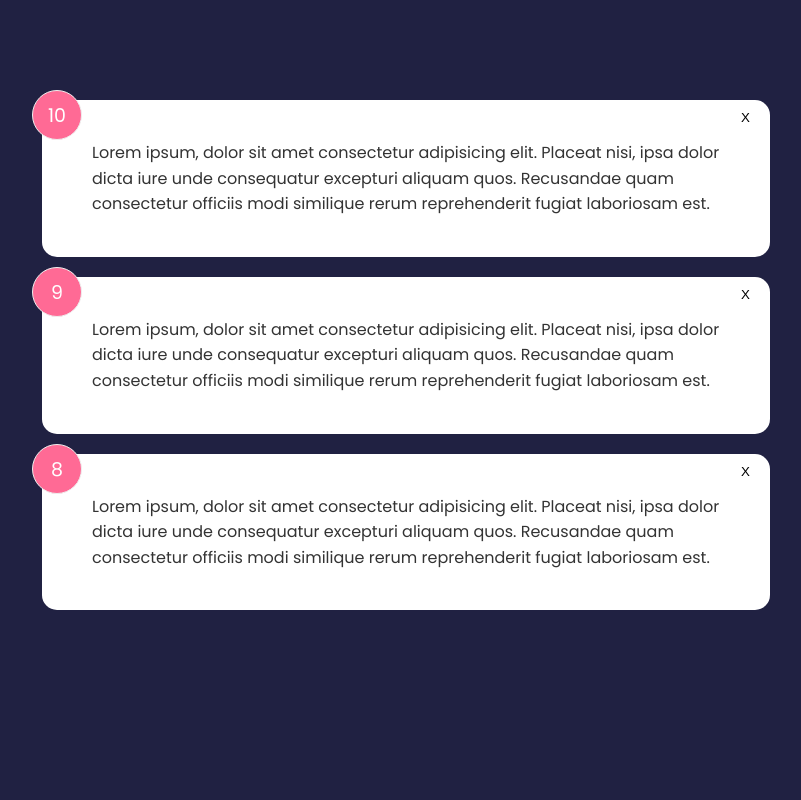
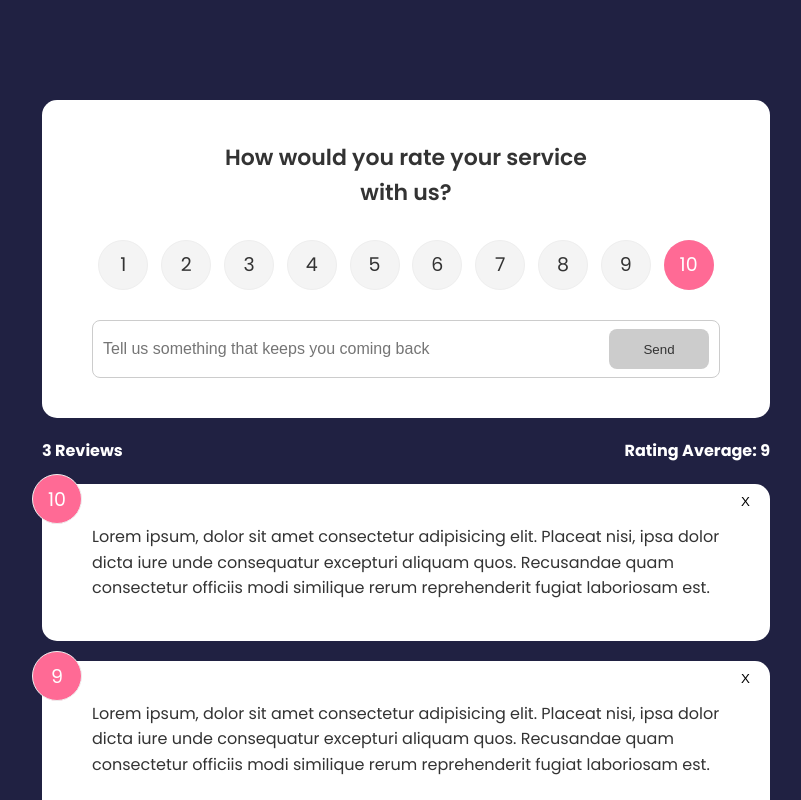
Before and after one commit to rohald89/svelte-feedback-app, a Svelte app: page / in a window 1280 px wide. Shown: the top 800 px of the page, without its empty margins (234-1035 px from the left). Built offline with nearby package versions, Linux system fonts and the light colour scheme.

Commit message:
created the form, stats and RatingSelect components

```diff
--- a/src/App.svelte
+++ b/src/App.svelte
@@ -1,6 +1,7 @@
 <script>
+  import FeedbackForm from "./components/FeedbackForm.svelte";
   import FeedbackList from "./components/Feedbacklist.svelte";
-
+  import FeedbackStats from "./components/FeedbackStats.svelte";
   let feedback = [
     {
       id: 1,
@@ -19,6 +20,10 @@
     },
   ];
 
+  $: count = feedback.length;
+  $: average =
+    feedback.reduce((acc, curr) => acc + curr.rating, 0) / feedback.length;
+
   const deleteFeedback = (e) => {
     const itemId = e.detail;
 
@@ -27,6 +32,8 @@
 </script>
 
 <main class="container">
+  <FeedbackForm />
+  <FeedbackStats {count} {average} />
   <FeedbackList {feedback} on:delete-feedback={deleteFeedback} />
 </main>
 
--- /dev/null
+++ b/src/components/Button.svelte
@@ -0,0 +1,45 @@
+<script>
+  export let style = "primary";
+  export let type = "button";
+  export let disabled = false;
+</script>
+
+<button {type} {disabled} class={style}>
+  <slot />
+</button>
+
+<style>
+  button {
+    color: #fff;
+    border: 0;
+    border-radius: 8px;
+    color: #fff;
+    width: 100px;
+    height: 40px;
+    cursor: pointer;
+  }
+
+  .primary {
+    background-color: #202142;
+  }
+
+  .secondary {
+    background: #ff6a95;
+  }
+
+  button:hover {
+    transform: scale(0.98);
+    opacity: 0.9;
+  }
+
+  button:disabled {
+    background-color: #cccccc;
+    color: #333;
+    cursor: auto;
+  }
+
+  button:disabled:hover {
+    transform: scale(1);
+    opacity: 1;
+  }
+</style>
--- /dev/null
+++ b/src/components/FeedbackForm.svelte
@@ -0,0 +1,77 @@
+<script>
+  import Card from "./Card.svelte";
+  import Button from "./Button.svelte";
+  import RatingSelect from "./RatingSelect.svelte";
+
+  let text = "";
+  let rating = 10;
+  let btnDisabled = true;
+  let min = 10;
+  let message;
+
+  const handleInput = () => {
+    if (text.trim().length <= min) {
+      message = `Please enter at least ${min} characters`;
+      btnDisabled = true;
+    } else {
+      message = null;
+      btnDisabled = false;
+    }
+  };
+
+  const handleSelect = (e) => (rating = e.detail);
+</script>
+
+<Card>
+  <header>
+    <h2>How would you rate your service with us?</h2>
+  </header>
+  <form>
+    <RatingSelect on:rating-select={handleSelect} />
+    <div class="input-group">
+      <input
+        type="text"
+        on:input={handleInput}
+        bind:value={text}
+        placeholder="Tell us something that keeps you coming back"
+      />
+      <Button disabled={btnDisabled} type={"submit"}>Send</Button>
+    </div>
+    {#if message}
+      <p class="message">{message}</p>
+    {/if}
+  </form>
+</Card>
+
+<style>
+  header {
+    max-width: 400px;
+    margin: auto;
+  }
+  header h2 {
+    font-size: 22px;
+    font-weight: 600;
+    text-align: center;
+  }
+  .input-group {
+    display: flex;
+    flex-direction: row;
+    border: 1px solid #ccc;
+    padding: 8px 10px;
+    border-radius: 8px;
+    margin-top: 15px;
+  }
+  input {
+    flex-grow: 2;
+    border: none;
+    font-size: 16px;
+  }
+  input:focus {
+    outline: none;
+  }
+  .message {
+    padding-top: 10px;
+    text-align: center;
+    color: rebeccapurple;
+  }
+</style>
--- /dev/null
+++ b/src/components/FeedbackStats.svelte
@@ -0,0 +1,17 @@
+<script>
+  export let count;
+  export let average;
+</script>
+
+<div class="feedback-stats">
+  <h4>{count} Reviews</h4>
+  <h4>Rating Average: {average}</h4>
+</div>
+
+<style>
+  .feedback-stats {
+    display: flex;
+    justify-content: space-between;
+    align-items: center;
+  }
+</style>
--- /dev/null
+++ b/src/components/RatingSelect.svelte
@@ -0,0 +1,169 @@
+<script>
+  import { createEventDispatcher } from "svelte";
+  let selected = 10;
+
+  const dispatch = createEventDispatcher();
+
+  const onChange = (e) => {
+    selected = e.currentTarget.value;
+    dispatch("rating-select", selected);
+  };
+</script>
+
+<ul class="rating">
+  <li>
+    <input
+      type="radio"
+      id="num1"
+      name="rating"
+      value="1"
+      on:change={onChange}
+      checked={selected === 1}
+    />
+    <label for="num1">1</label>
+  </li>
+  <li>
+    <input
+      type="radio"
+      id="num2"
+      name="rating"
+      value="2"
+      on:change={onChange}
+      checked={selected === 2}
+    />
+    <label for="num2">2</label>
+  </li>
+  <li>
+    <input
+      type="radio"
+      id="num3"
+      name="rating"
+      value="3"
+      on:change={onChange}
+      checked={selected === 3}
+    />
+    <label for="num3">3</label>
+  </li>
+  <li>
+    <input
+      type="radio"
+      id="num4"
+      name="rating"
+      value="4"
+      on:change={onChange}
+      checked={selected === 4}
+    />
+    <label for="num4">4</label>
+  </li>
+  <li>
+    <input
+      type="radio"
+      id="num5"
+      name="rating"
+      value="5"
+      on:change={onChange}
+      checked={selected === 5}
+    />
+    <label for="num5">5</label>
+  </li>
+  <li>
+    <input
+      type="radio"
+      id="num6"
+      name="rating"
+      value="6"
+      on:change={onChange}
+      checked={selected === 6}
+    />
+    <label for="num6">6</label>
+  </li>
+  <li>
+    <input
+      type="radio"
+      id="num7"
+      name="rating"
+      value="7"
+      on:change={onChange}
+      checked={selected === 7}
+    />
+    <label for="num7">7</label>
+  </li>
+  <li>
+    <input
+      type="radio"
+      id="num8"
+      name="rating"
+      value="8"
+      on:change={onChange}
+      checked={selected === 8}
+    />
+    <label for="num8">8</label>
+  </li>
+  <li>
+    <input
+      type="radio"
+      id="num9"
+      name="rating"
+      value="9"
+      on:change={onChange}
+      checked={selected === 9}
+    />
+    <label for="num9">9</label>
+  </li>
+  <li>
+    <input
+      type="radio"
+      id="num10"
+      name="rating"
+      value="10"
+      on:change={onChange}
+      checked={selected === 10}
+    />
+    <label for="num10">10</label>
+  </li>
+</ul>
+
+<style>
+  .rating {
+    display: flex;
+    align-items: center;
+    justify-content: space-around;
+    margin: 30px 0;
+  }
+  .rating li {
+    position: relative;
+    background: #f4f4f4;
+    width: 50px;
+    height: 50px;
+    padding: 10px;
+    text-align: center;
+    border-radius: 50%;
+    font-size: 19px;
+    border: 1px #eee solid;
+    transition: 0.3s;
+  }
+  .rating li label {
+    position: absolute;
+    top: 50%;
+    left: 50%;
+    width: 50px;
+    height: 50px;
+    padding: 10px;
+    border-radius: 50%;
+    transform: translate(-50%, -50%);
+    cursor: pointer;
+  }
+  .rating li:hover {
+    background: #ff6a95;
+    color: #fff;
+  }
+  /* Make actual radio select invisible */
+  [type="radio"] {
+    opacity: 0;
+  }
+  /* Use the sibling select */
+  [type="radio"]:checked ~ label {
+    background: #ff6a95;
+    color: #fff;
+  }
+</style>
```
